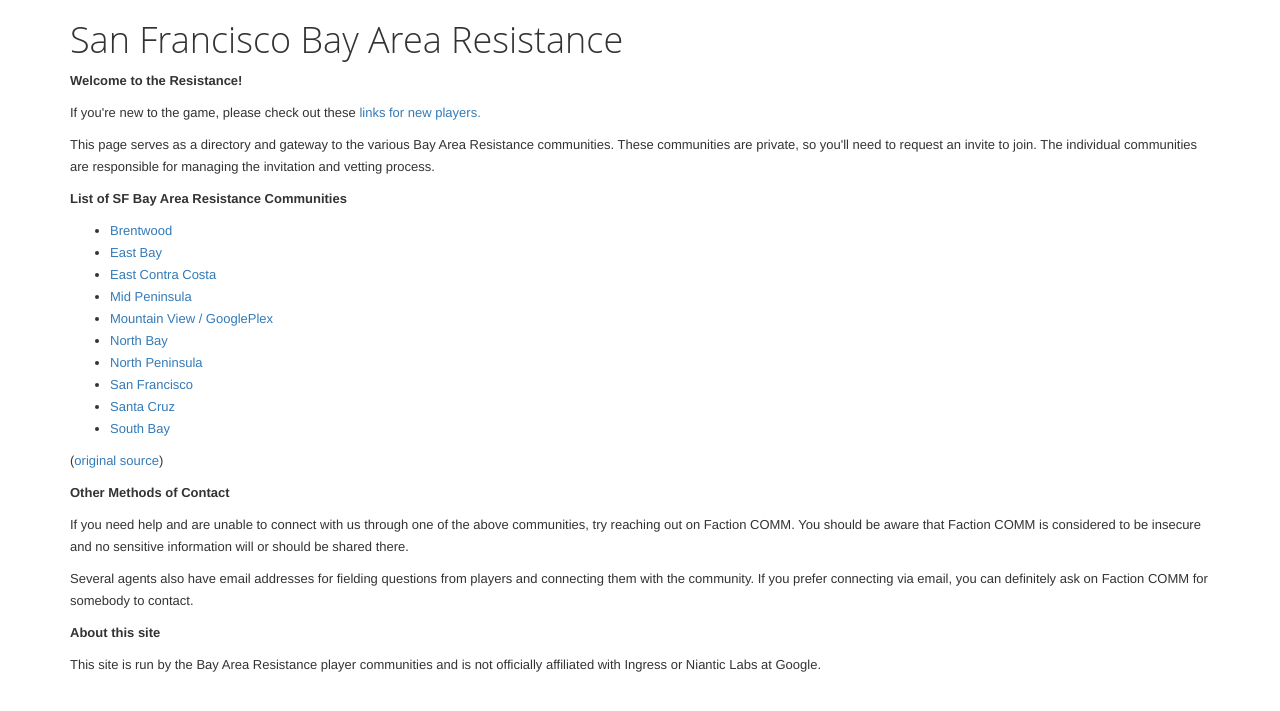
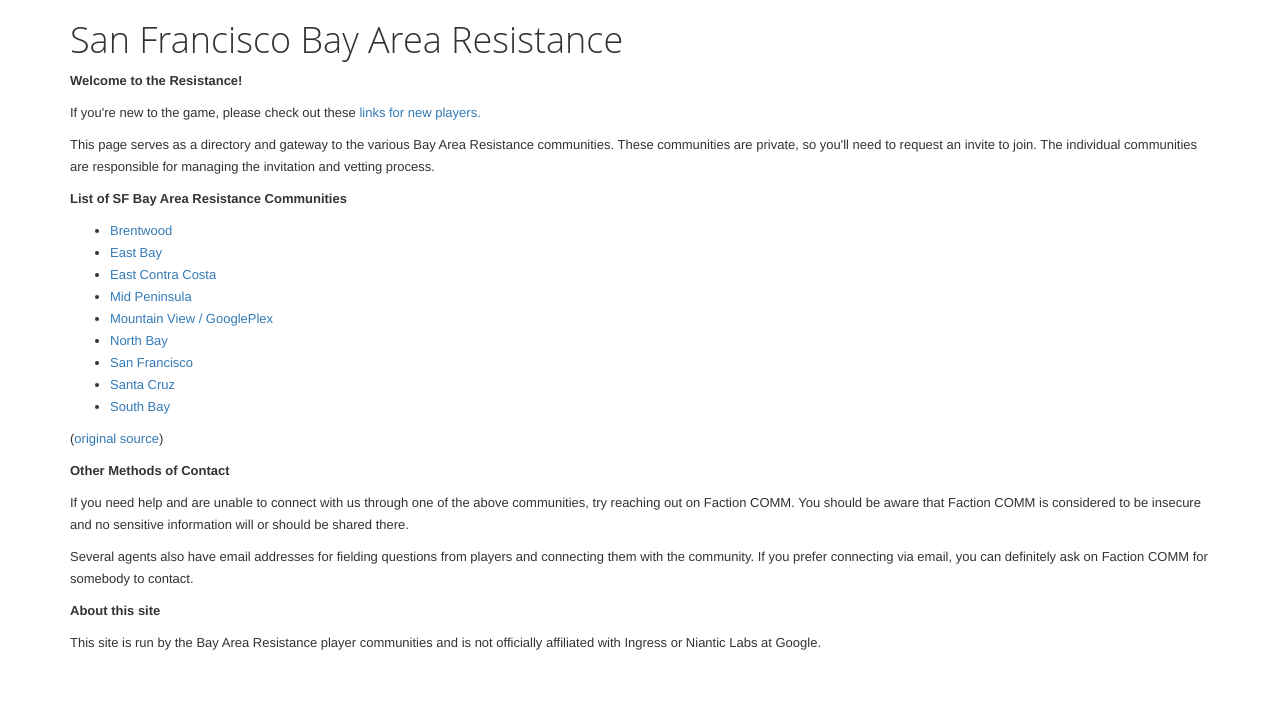
Before and after one commit to balshor/sfbay.resists.org, a Jekyll site: the page built from index.html, in a window 1280 px wide. Shown: the top 711 px of the page. Built offline with Jekyll 4.4.1, drawn with Linux system fonts in a browser that asks for light colours; nearby versions of some CDN libraries.

Commit message:
Remove derelict North Peninsula group.

```diff
--- a/_data/communities.yaml
+++ b/_data/communities.yaml
@@ -16,9 +16,6 @@
 - name: North Bay
   url: /nby/
 
-- name: North Peninsula
-  url: /npn/
-
 - name: San Francisco
   url: /sfc/
 
```
